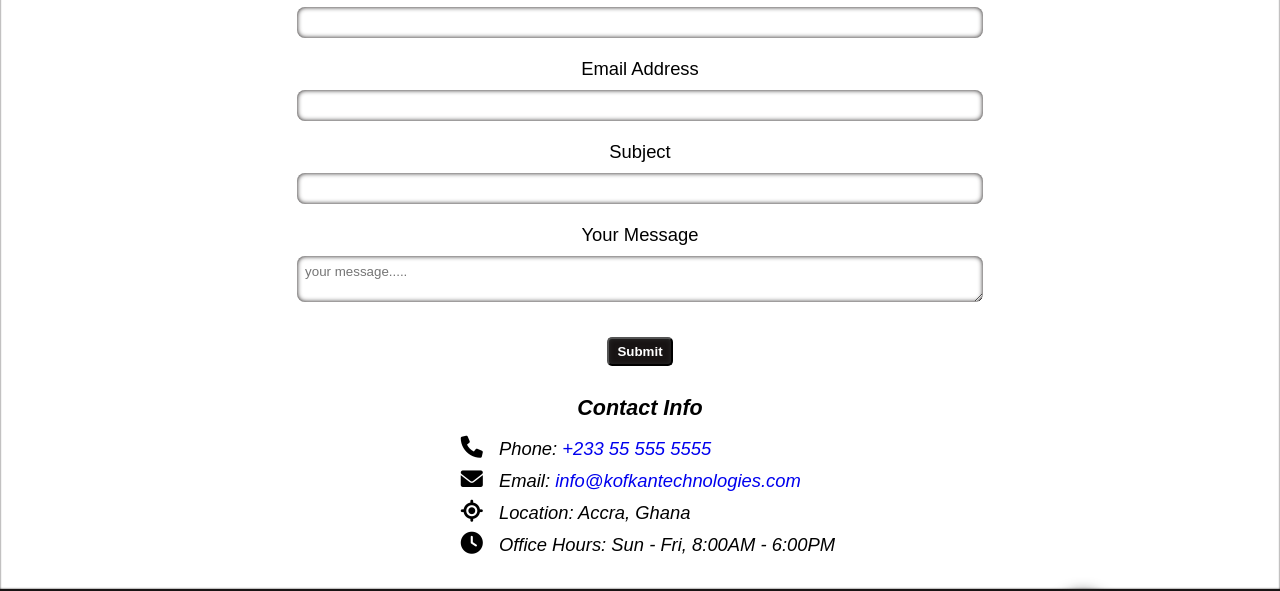
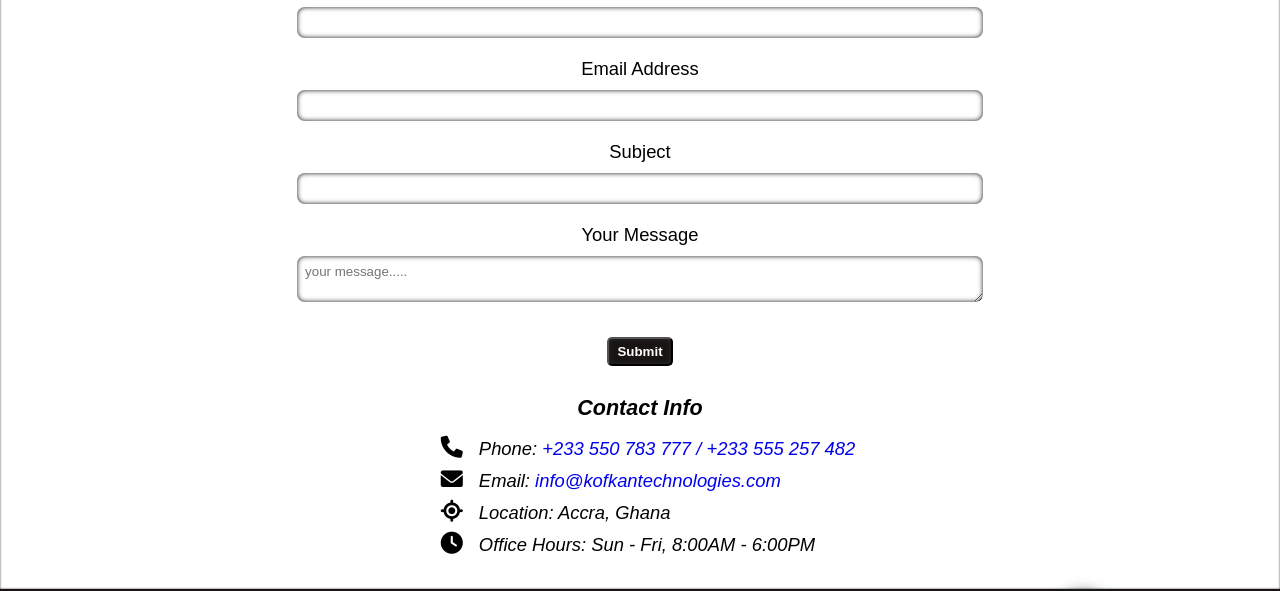
Before and after one commit to AsieduDevelopmentHub/KofKaN-Technologies, a plain HTML site: page contact-us.html in a window 1280 px wide. Shown: the part 360-951 px from the top of the page. Drawn offline with nearby package versions, Linux system fonts and the light colour scheme.

Commit message:
Updated contact information

```diff
--- a/contact-us.html
+++ b/contact-us.html
@@ -40,7 +40,7 @@
              <address>
                 <h3>Contact Info</h3>
                 <ul>
-                    <li><i class="fas fa-phone"></i>Phone: <a href="tel:+233555555555">+233 55 555 5555</a> </li>
+                    <li><i class="fas fa-phone"></i>Phone: <a href="tel:+233550783777">+233 550 783 777</a><a href="tel:+233555257482"> / +233 555 257 482</a> </li>
                     <li><i class="fas fa-envelope"></i>Email: <a href="mailto:info@kofkantechnologies.com ">info@kofkantechnologies.com</a> </li>
                     <li><i class="fas fa-location"></i>Location: Accra, Ghana</li>
                     <li><i class="fas fa-clock"></i>Office Hours: Sun - Fri, 8:00AM - 6:00PM</li>
```
Also changed, not shown: index.html (+1 -1 lines).
